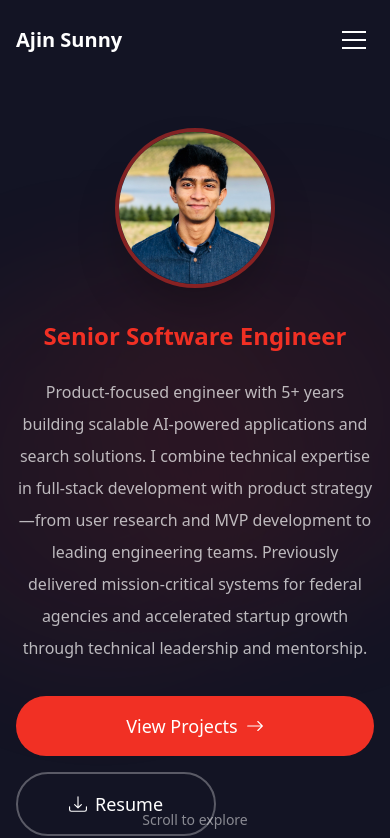
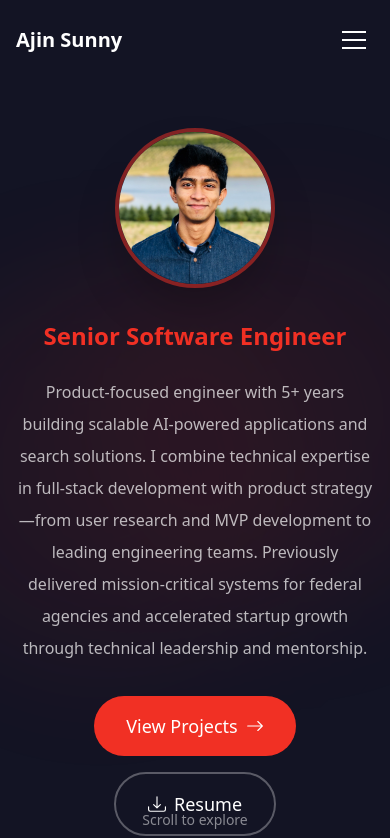
Before and after one commit to ajinsunny/ajinsunnywebsite, a Next.js app: page / in a window 390 px wide. Shown: the top 838 px of the page. Built offline with nearby package versions, Linux system fonts and the light colour scheme.

Commit message:
fix: improve responsive button layout and sizing in hero section

```diff
--- a/components/HeroSection.tsx
+++ b/components/HeroSection.tsx
@@ -84,14 +84,14 @@ const HeroSection = () => {
             </p>
 
             {/* CTA Buttons */}
-            <div className="flex flex-col sm:flex-row gap-4 md:gap-6">
+            <div className="flex flex-col items-center lg:items-start gap-4 md:gap-6">
               {/* Primary CTA - Scroll to Projects */}
               <button
                 onClick={() => {
                   const projectsSection = document.getElementById('featured-projects');
                   projectsSection?.scrollIntoView({ behavior: 'smooth' });
                 }}
-                className="group relative px-8 py-4 bg-accent text-white rounded-full font-medium text-lg hover:bg-accent/90 transition-all duration-300 flex items-center justify-center gap-2 min-w-[200px]"
+                className="group relative px-8 py-4 bg-accent text-white rounded-full font-medium text-lg hover:bg-accent/90 transition-all duration-300 flex items-center justify-center gap-2 w-auto sm:min-w-[200px]"
               >
                 <span>View Projects</span>
                 <BsArrowRight className="group-hover:translate-x-1 transition-transform" />
@@ -102,8 +102,9 @@ const HeroSection = () => {
                 href="https://docs.google.com/document/d/1rTVCddc-drK-TC1gLO3fvGZOJ3Vgtcb7MgxjB8vxTv8/"
                 target="_blank"
                 rel="noopener noreferrer"
+                className="w-auto sm:w-auto"
               >
-                <button className="group relative px-8 py-4 border-2 border-white/30 text-white rounded-full font-medium text-lg hover:bg-white/10 hover:border-white/50 transition-all duration-300 flex items-center justify-center gap-2 min-w-[200px]">
+                <button className="group relative px-8 py-4 border-2 border-white/30 text-white rounded-full font-medium text-lg hover:bg-white/10 hover:border-white/50 transition-all duration-300 flex items-center justify-center gap-2 w-auto sm:min-w-[200px]">
                   <BsDownload className="group-hover:translate-y-1 transition-transform" />
                   <span>Resume</span>
                 </button>
```
